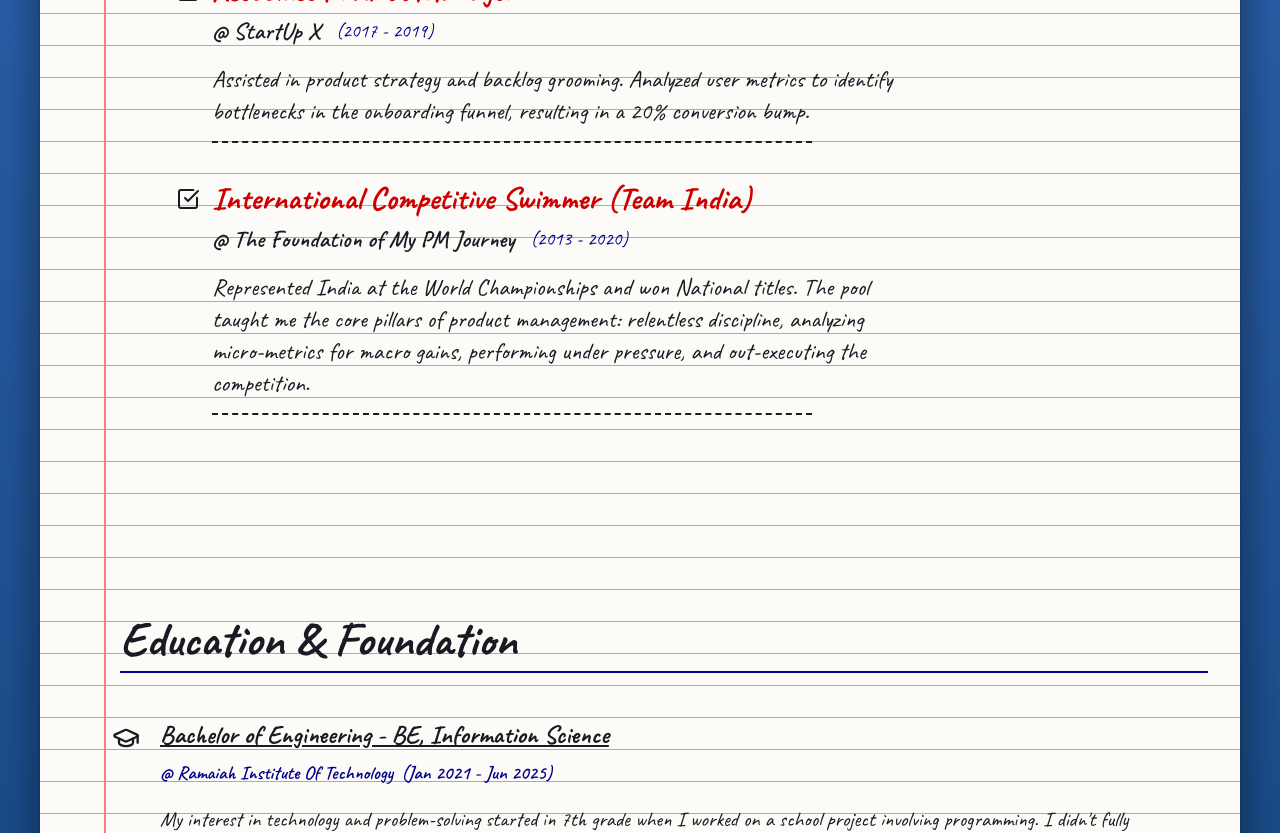
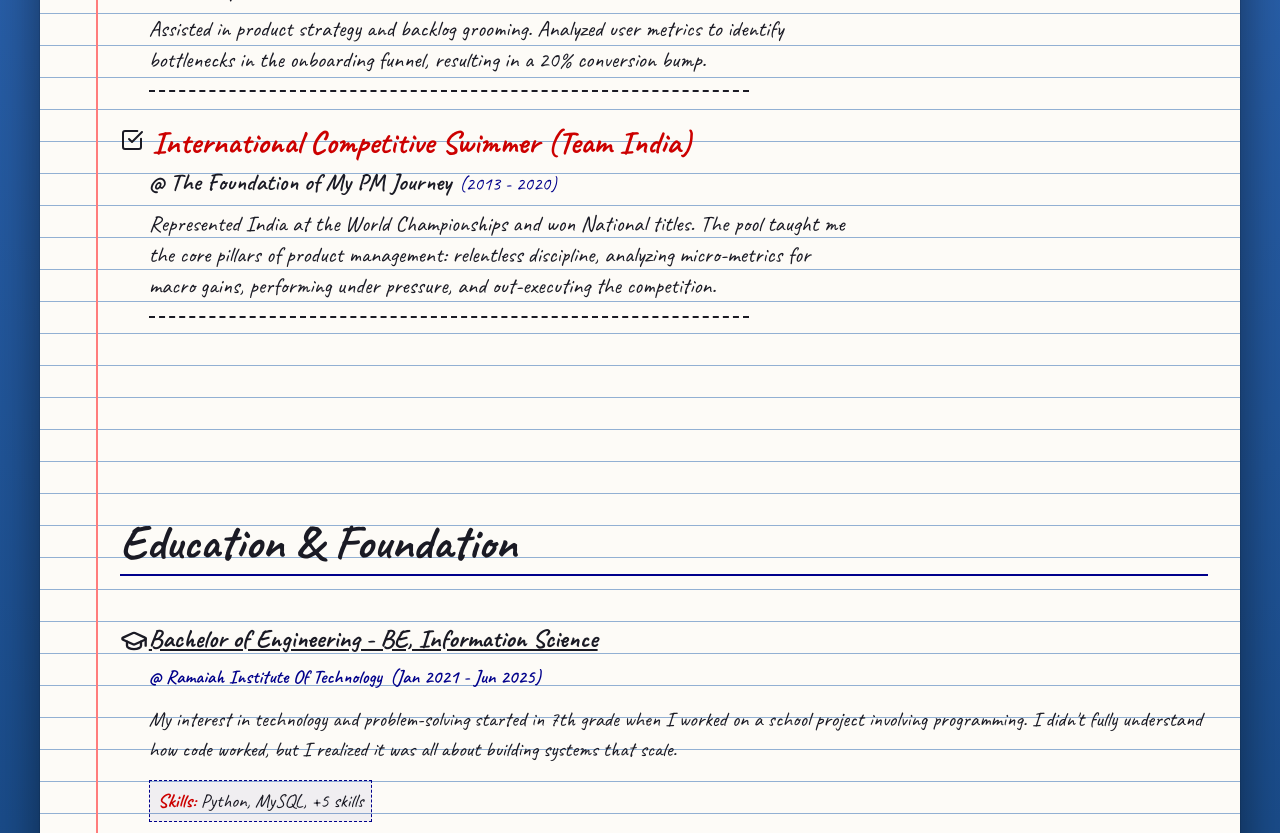
Before and after one commit to Mandar-Desurkar/Mandar-website, a Next.js app: page / in a window 1280 px wide. Shown: the part 1620-2453 px from the top of the page. Built offline with nearby package versions, Linux system fonts and the light colour scheme.

Commit message:
fix: resolve mobile overlapping text in experience and contact buttons overflow

```diff
--- a/src/app/globals.css
+++ b/src/app/globals.css
@@ -64,7 +64,7 @@ a {
   position: absolute;
   top: 0;
   bottom: 0;
-  left: 2rem;
+  left: 1.5rem;
   width: 2px;
   background-color: var(--margin-color);
   z-index: 10;
@@ -73,14 +73,14 @@ a {
 
 @media (min-width: 768px) {
   .notebook-bg::before {
-    left: 4rem;
+    left: 3.5rem;
   }
 }
 
 /* Container inside notebook */
 .container {
   width: 100%;
-  padding: 0 1rem 0 3rem;
+  padding: 0 1rem 0 2.5rem;
 }
 
 @media (min-width: 768px) {
--- a/src/components/Contact.module.css
+++ b/src/components/Contact.module.css
@@ -10,11 +10,18 @@
 .doodleBox {
   width: 100%;
   max-width: 800px;
-  padding: 2rem;
+  padding: 1.25rem;
   border: 3px dashed var(--ink-blue);
   border-radius: 10px;
   background-color: transparent;
-  transform: rotate(1deg);
+  transform: none;
+}
+
+@media (min-width: 768px) {
+  .doodleBox {
+    padding: 2rem;
+    transform: rotate(1deg);
+  }
 }
 
 .headerBox {
@@ -45,14 +52,15 @@
 
 .socials {
   display: flex;
+  flex-wrap: wrap;
   align-items: center;
   justify-content: center;
-  gap: 2rem;
-  margin-bottom: calc(var(--line-height) * 2);
+  gap: 0.75rem;
+  margin-bottom: calc(var(--line-height) * 1.5);
 }
 
 .socialBtn {
-  font-size: 1.4rem;
+  font-size: 1.1rem;
 }
 
 .iconScribble {
--- a/src/components/Education.module.css
+++ b/src/components/Education.module.css
@@ -17,34 +17,35 @@
 .entries {
   display: flex;
   flex-direction: column;
+  padding-left: 0;
 }
 
 .entry {
   display: flex;
   flex-direction: column;
   margin-bottom: 2rem;
-  padding-left: 2.5rem;
+  padding-left: 1.8rem;
   position: relative;
 }
 
 .entryTitle {
   display: flex;
   align-items: center;
-  gap: 1rem;
-  margin-bottom: 0.5rem;
+  gap: 0.5rem;
+  margin-bottom: 0.4rem;
 }
 
 .icon {
   color: var(--ink-black);
   position: absolute;
-  left: -0.5rem;
+  left: 0;
   top: 0.2rem;
 }
 
 .degree {
-  font-size: 1.6rem;
+  font-size: clamp(1.3rem, 4.5vw, 1.6rem);
   font-weight: 700;
-  line-height: 1.1;
+  line-height: 1.2;
   text-decoration: underline;
   text-decoration-style: solid;
 }
@@ -53,10 +54,10 @@
   display: flex;
   flex-wrap: wrap;
   gap: 0.5rem;
-  font-size: 1.2rem;
+  font-size: clamp(1rem, 3.5vw, 1.2rem);
   color: var(--ink-blue);
   font-weight: 600;
-  margin-bottom: 1rem;
+  margin-bottom: 0.8rem;
 }
 
 .schoolLink {
--- a/src/components/Experience.module.css
+++ b/src/components/Experience.module.css
@@ -25,14 +25,14 @@
 .entries {
   display: flex;
   flex-direction: column;
-  padding-left: 1rem;
+  padding-left: 0;
 }
 
 .entry {
   display: flex;
   flex-direction: column;
   margin-bottom: 2rem;
-  padding-left: 2.5rem;
+  padding-left: 0;
   position: relative;
 }
 
@@ -52,52 +52,58 @@
 
 .entryTitle {
   display: flex;
-  align-items: center;
-  gap: 0.75rem;
-  height: calc(var(--line-height) * 1.5);
+  align-items: flex-start;
+  gap: 0.5rem;
+  margin-bottom: 0.4rem;
 }
 
 .checkboxIcon {
   color: var(--ink-black);
+  flex-shrink: 0;
+  margin-top: 0.25rem;
 }
 
 .role {
-  font-size: 2rem;
+  font-size: clamp(1.4rem, 4.5vw, 2rem);
   font-weight: 700;
   color: var(--ink-red);
+  line-height: 1.2;
 }
 
 .metaData {
   display: flex;
-  gap: 1rem;
-  margin-left: 2.25rem;
-  height: var(--line-height);
-  align-items: flex-end;
+  flex-wrap: wrap;
+  align-items: baseline;
+  gap: 0.5rem;
+  margin-left: 1.8rem;
+  margin-bottom: 0.4rem;
 }
 
 .company {
-  font-size: 1.5rem;
+  font-size: clamp(1.2rem, 3.5vw, 1.5rem);
   font-weight: 600;
   color: var(--ink-black);
+  line-height: 1.2;
 }
 
 .period {
-  font-size: 1.2rem;
+  font-size: clamp(1rem, 3vw, 1.2rem);
   color: var(--ink-blue);
+  line-height: 1.2;
 }
 
 .description {
-  margin-left: 2.25rem;
-  margin-top: calc(var(--line-height) * 0.5);
-  font-size: 1.5rem;
-  line-height: var(--line-height);
+  margin-left: 1.8rem;
+  margin-top: 0.25rem;
+  font-size: clamp(1.1rem, 3.2vw, 1.4rem);
+  line-height: 1.4;
   max-width: 700px;
 }
 
 .divider {
   height: calc(var(--line-height) * 0.5);
   border-bottom: 2px dashed var(--ink-black);
-  margin-left: 2.25rem;
-  width: 80%;
+  margin-left: 1.8rem;
+  width: 90%;
   max-width: 600px;
 }
```
